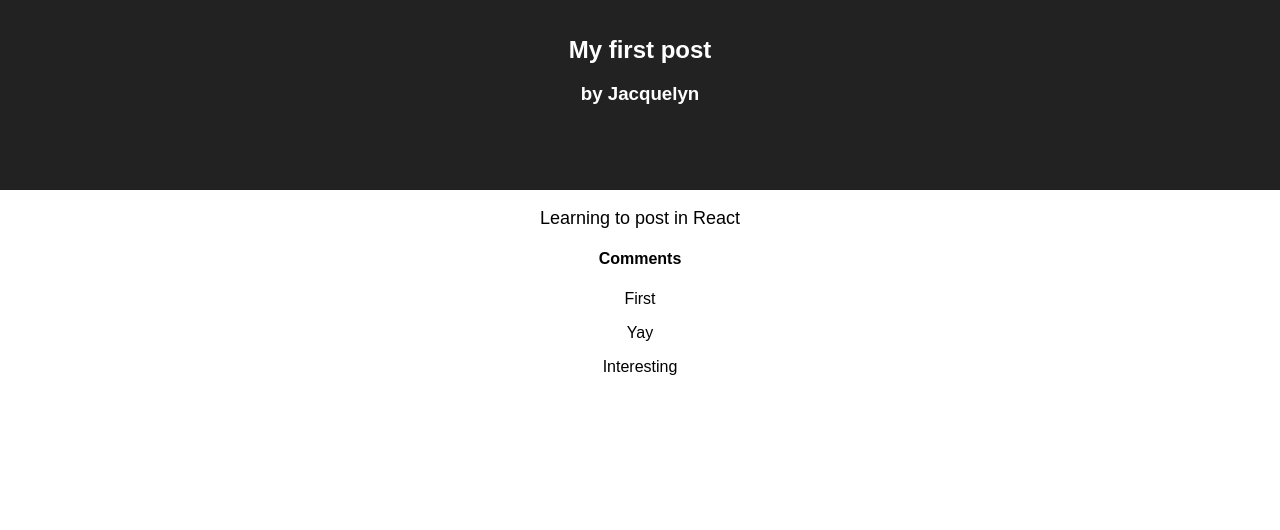
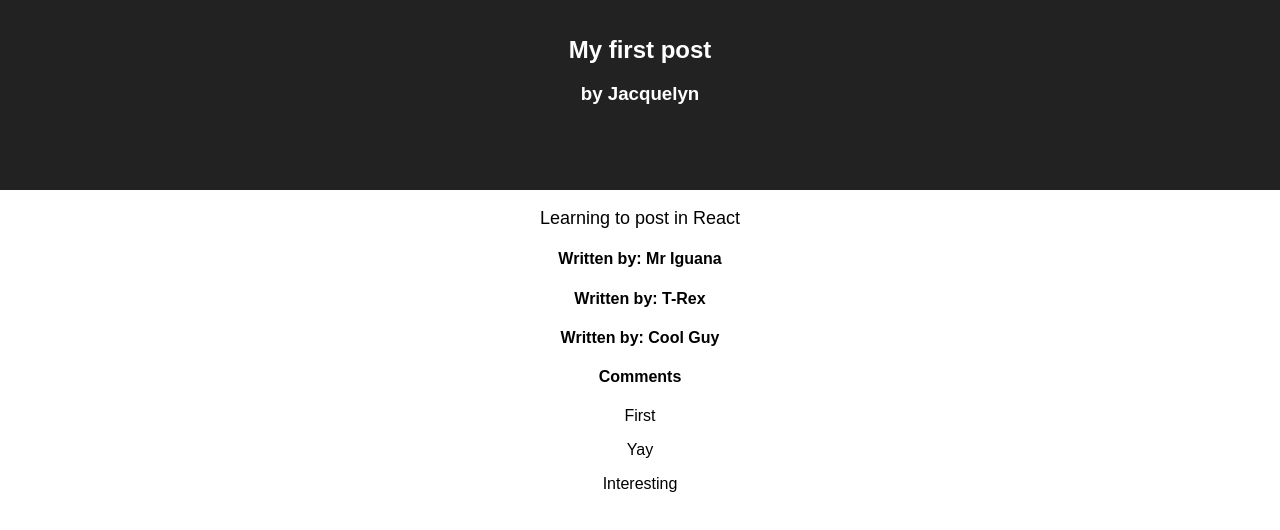
Before and after one commit to jacquelynmarcella/react_blog, a React (Create React App) app: page / in a window 1280 px wide. Shown: the top 530 px of the page. Built offline with nearby package versions, Linux system fonts and the light colour scheme.

Commit message:
Got author component working and mapping for 3 authors

```diff
--- a/src/App.js
+++ b/src/App.js
@@ -1,6 +1,7 @@
 import React, { Component } from 'react';
 import logo from './logo.svg';
 import './App.css';
+import Author from './Author.js';
 
 let postContent = {
   title: "My first post",
@@ -13,6 +14,12 @@ let postContent = {
     ]
 }
 
+let allAuthors = [
+  "Mr Iguana",
+  "T-Rex",
+  "Cool Guy"
+]
+
 class Post extends Component {
   render() {
     return (
@@ -24,6 +31,7 @@ class Post extends Component {
         <p className="App-intro">
           {postContent.body}
         </p>
+        {allAuthors.map( allAuthors => <Author body={allAuthors} /> )}
         <h4>Comments</h4>
         {postContent.comments.map( comments => <blockquote>{comments}</blockquote> )}
       </div>
--- /dev/null
+++ b/src/Author.js
@@ -0,0 +1,17 @@
+import React, { Component } from 'react';
+import logo from './logo.svg';
+import './App.css';
+
+
+class Author extends Component {
+	render() {
+		return (
+			<div>
+				<h4>Written by: {this.props.body}</h4>
+				{ console.log(this) }
+			</div>
+		);
+	}
+}
+
+export default Author;
--- a/src/index.js
+++ b/src/index.js
@@ -2,6 +2,7 @@ import React from 'react';
 import ReactDOM from 'react-dom';
 import './index.css';
 import Post from './App';
+import Author from './Author';
 import registerServiceWorker from './registerServiceWorker';
 
 ReactDOM.render(<Post />, document.getElementById('root'));
```
